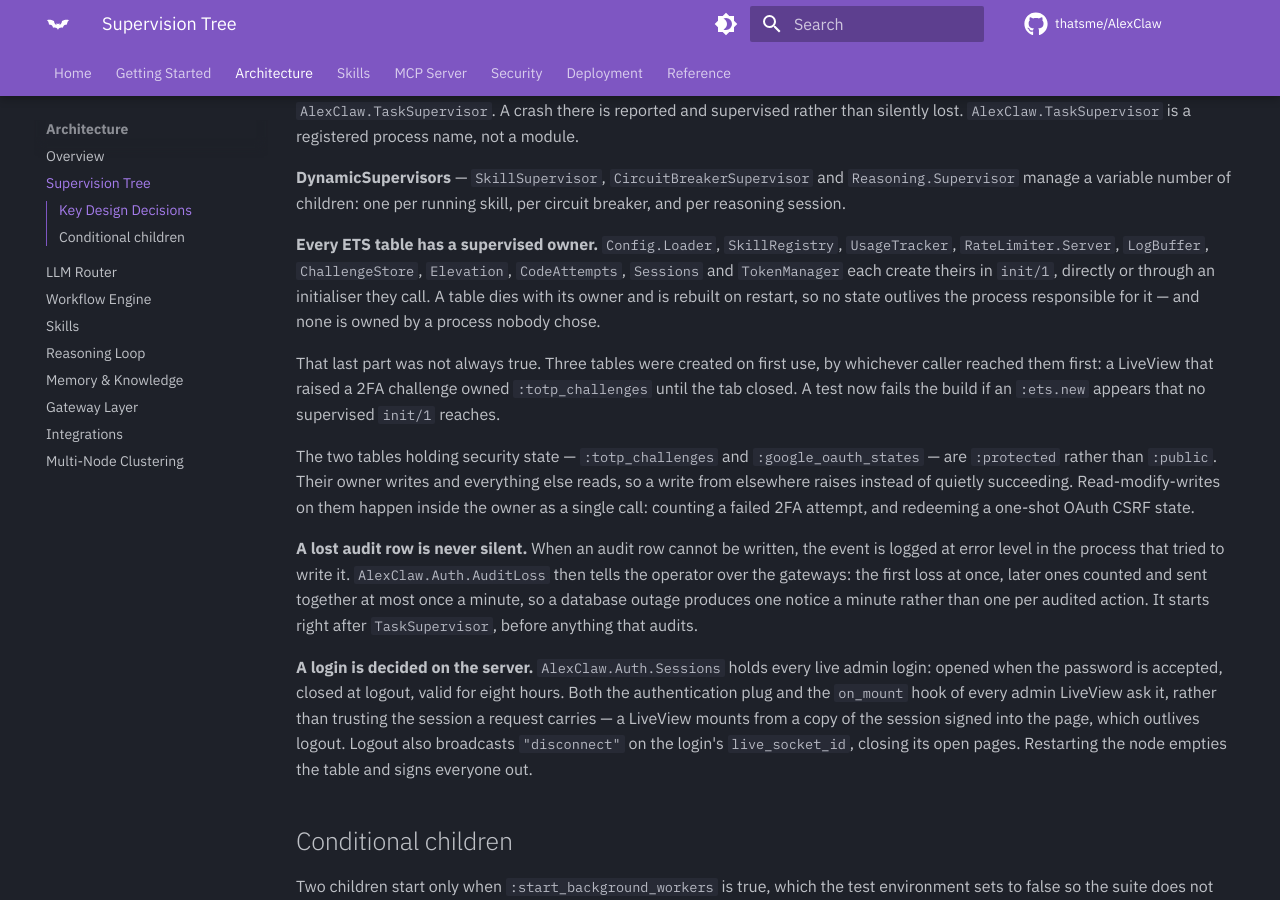
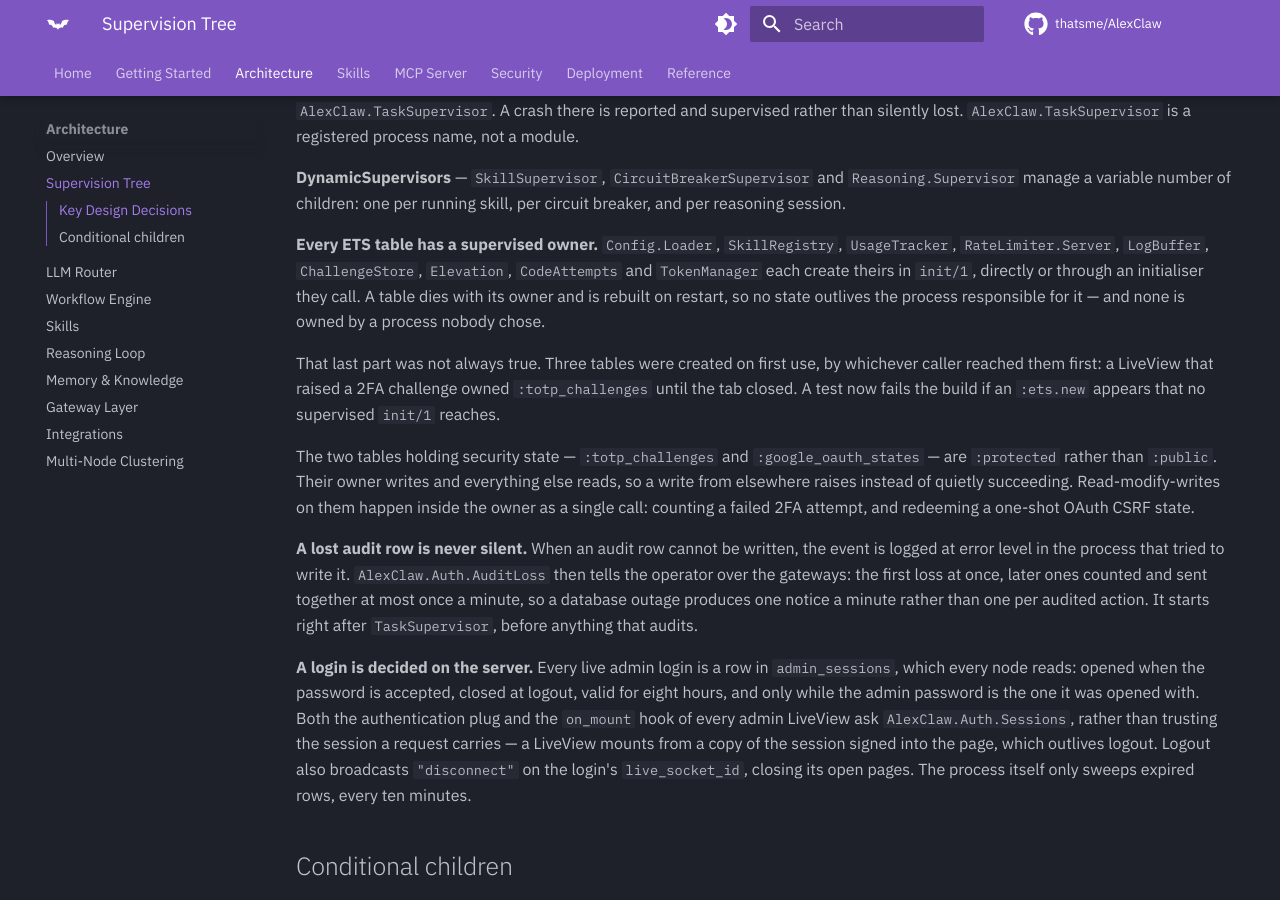
Before and after one commit to thatsme/AlexClaw, an MkDocs documentation site: the page built from docs/architecture/supervision-tree.md, in a window 1280 px wide and 900 px high, scrolled down 1027 px. Built offline with MkDocs 1.6.1 and Material for MkDocs 9.7.7, drawn with Linux system fonts in a browser that asks for light colours; comment, search, counter and statistics services are not loaded; some of the changed text lies outside the part shown.

Commit message:
feat(auth): logins live in the database, and end when they should
Sessions moves from an ETS table on one node to admin_sessions, which
every node reads. The sid is never stored — only its SHA-256 — so
reading the table signs nobody in. The lookup is an index scan on the
hash (0.010 ms over 10,000 rows).

A login is valid while it has not been closed, is younger than eight
hours, and the admin password is still the one it was opened with. Each
row carries an HMAC of the password under secret_key_base — keyed, so
the column is not a crackable copy of it — and changing ADMIN_PASSWORD
ends every login.

Logins other than the one acting are ended, with an outcome row, when a
recovery code is redeemed or 2FA is turned off in the admin UI; turning
2FA off from a gateway ends them all. "Sign out everywhere" on the
Services page ends every login, this one included, through gated/3. The
Services page gains the elevation bar it needs for that.

The Sessions process now only sweeps: every ten minutes it deletes the
rows that have expired, and nothing else. A node restart no longer signs
anyone out.

```diff
--- a/docs/architecture/supervision-tree.md
+++ b/docs/architecture/supervision-tree.md
@@ -21,7 +21,7 @@ AlexClaw.Application (one_for_one)
   ├── AlexClaw.Auth.ChallengeStore       # Owns the pending-2FA table
   ├── AlexClaw.Auth.Elevation            # Owns the admin elevation table
   ├── AlexClaw.Auth.CodeAttempts         # Owns the 2FA code attempt counters
-  ├── AlexClaw.Auth.Sessions             # Owns the live admin login table
+  ├── AlexClaw.Auth.Sessions             # Sweeps expired admin logins
   ├── Registry (AlexClaw.CircuitBreakerRegistry)  # Per-skill breaker registry
   ├── AlexClaw.Skills.CircuitBreakerSupervisor  # DynamicSupervisor
   ├── AlexClaw.SkillSupervisor           # DynamicSupervisor — skill worker processes
@@ -79,14 +79,15 @@ loss at once, later ones counted and sent together at most once a minute, so a
 database outage produces one notice a minute rather than one per audited
 action. It starts right after `TaskSupervisor`, before anything that audits.
 
-**A login is decided on the server.** `AlexClaw.Auth.Sessions` holds every live
-admin login: opened when the password is accepted, closed at logout, valid for
-eight hours. Both the authentication plug and the `on_mount` hook of every
-admin LiveView ask it, rather than trusting the session a request carries — a
-LiveView mounts from a copy of the session signed into the page, which
-outlives logout. Logout also broadcasts `"disconnect"` on the login's
-`live_socket_id`, closing its open pages. Restarting the node empties the
-table and signs everyone out.
+**A login is decided on the server.** Every live admin login is a row in
+`admin_sessions`, which every node reads: opened when the password is
+accepted, closed at logout, valid for eight hours, and only while the admin
+password is the one it was opened with. Both the authentication plug and the
+`on_mount` hook of every admin LiveView ask `AlexClaw.Auth.Sessions`, rather
+than trusting the session a request carries — a LiveView mounts from a copy of
+the session signed into the page, which outlives logout. Logout also
+broadcasts `"disconnect"` on the login's `live_socket_id`, closing its open
+pages. The process itself only sweeps expired rows, every ten minutes.
 
 ## Conditional children
 
```
Also changed, not shown: other parts of docs/architecture/supervision-tree.md (+1 -1 lines), docs/security/auth.md (+11 -2 lines), 11 other files.
